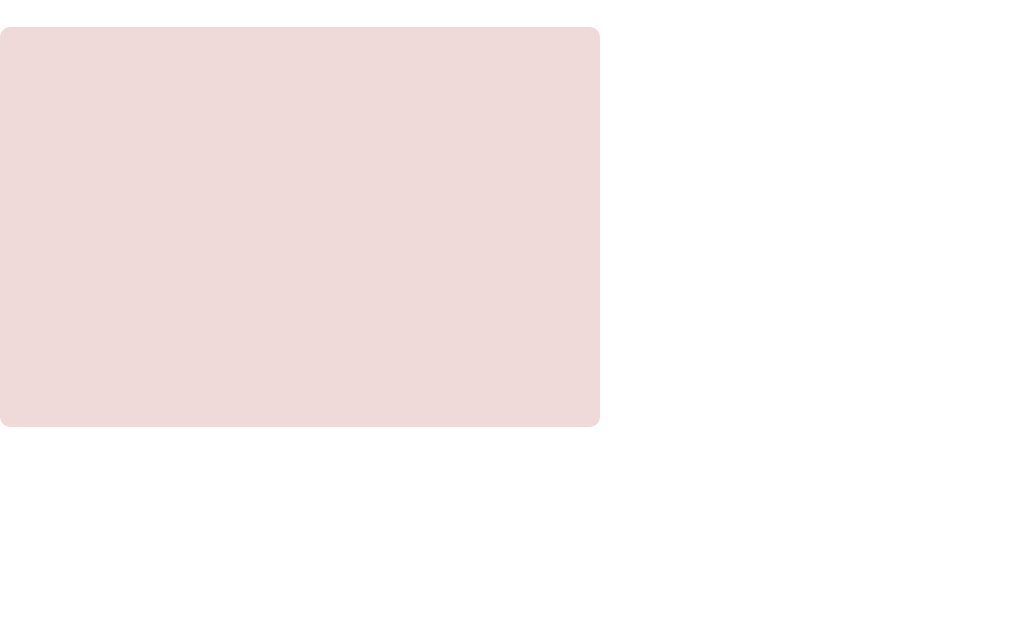
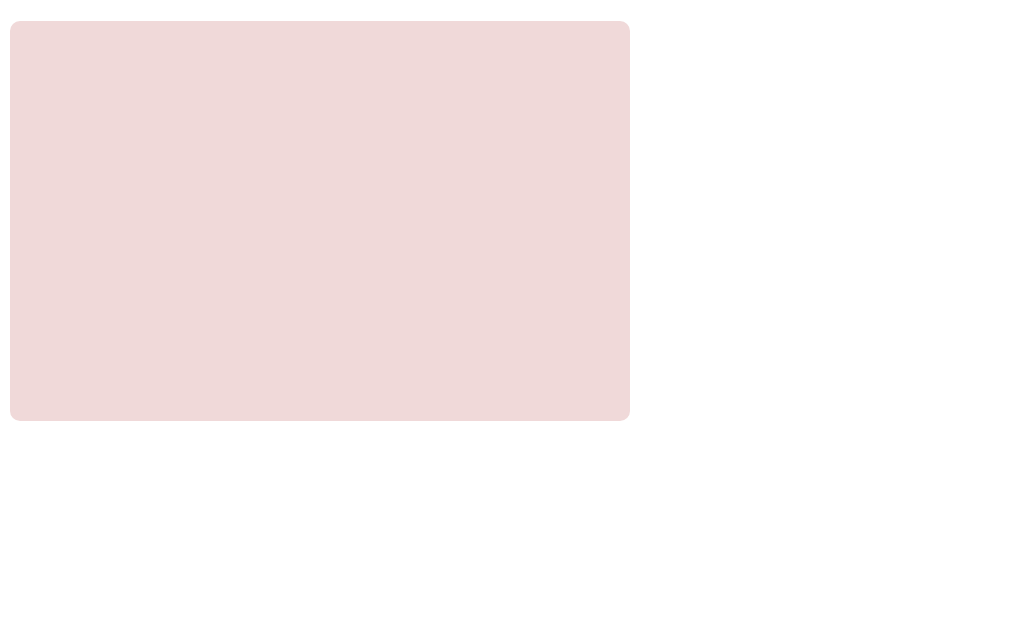
Before and after one commit to giosue-santoro/vue-todolist, a plain HTML site: page index.html in a window 1280 px wide. Shown: the part 179-800 px from the top of the page, without its empty margins (0-1009 px from the left). Drawn offline with nearby package versions, Linux system fonts and the light colour scheme.

Commit message:
esercizio completo

```diff
--- a/css/style.css
+++ b/css/style.css
@@ -7,6 +7,10 @@
   outline: none;
   border: none;
   color: rgb(107, 65, 65);
+}
+
+.container {
+  text-align: center;
 }
 
 ::placeholder {
@@ -44,10 +48,12 @@ button:hover {
 
 .box-list {
   background-color: rgb(240, 217, 217);
-  width: 600px;
+  width: 620px;
   height: 400px;
   border-radius: 10px;
-  margin-top: 30px;
+  position: absolute;
+  right: 650px;
+  top: 200px;
 }
 
 ul > li {
--- a/index.html
+++ b/index.html
@@ -11,7 +11,7 @@
 </head>
 <body>
 
-    <div id="app">
+    <div id="app" class="container">
 
         <img src="img/logo.png" alt="logo">
 
--- a/js/script.js
+++ b/js/script.js
@@ -8,10 +8,8 @@ var app = new Vue ({
 
     methods: {
         pushList: function (){
-            let inputValue = document.getElementById('reset');
-
             this.noteList.push(this.note);
-            inputValue.value = "";
+            this.note = "";
             console.log(this.noteList);
         },
         deleteFunction: function (){
```
